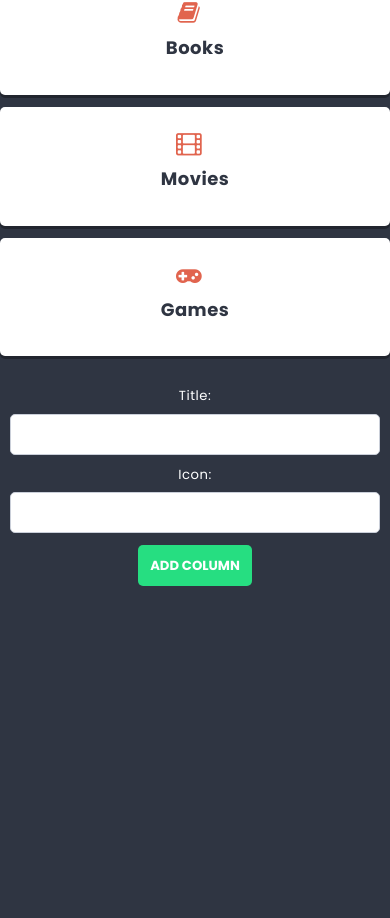
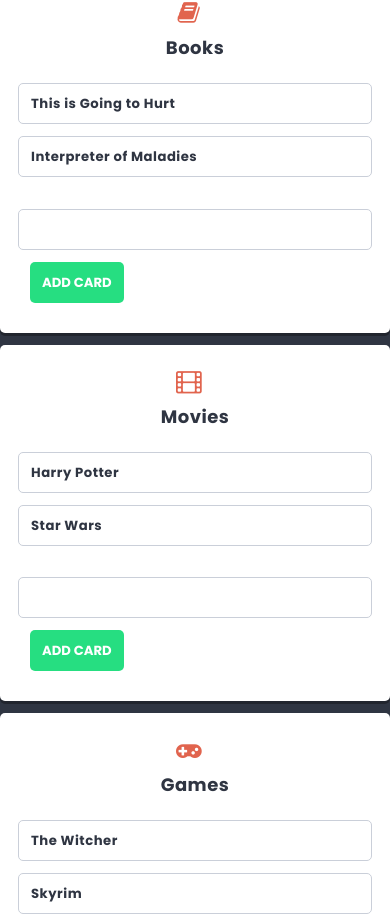
Before and after one commit to 11pablo/project1-react, a React (Create React App) app: page / in a window 390 px wide. Shown: the part 650-1568 px from the top of the page. Before the commit the page ends 1278 px from the top, so only its background shows below. Built offline with nearby package versions, Linux system fonts and the light colour scheme.

Commit message:
adding a card

```diff
--- /dev/null
+++ b/src/component/Card/Card.js
@@ -0,0 +1,9 @@
+import styles from './Card.module.scss';
+
+const Card = props => {
+    return (
+        <li className={styles.card}>{props.title}</li>
+    );
+};
+
+export default Card;
--- /dev/null
+++ b/src/component/Card/Card.module.scss
@@ -0,0 +1,13 @@
+@import '../../styles/settings.scss';
+
+.card {
+    position: relative;
+    background: $color-light;
+    border: 1px solid lighten($color-dark, 60%);
+    padding: $base-size;
+    margin: 0 0 $base-size 0;
+    border-radius: $radius;
+    display: flex;
+    justify-content: space-between;
+    font-weight: bold;
+}
--- /dev/null
+++ b/src/component/CardForm/CardForm.js
@@ -0,0 +1,22 @@
+import styles from './CardForm.module.scss';
+import { useState } from 'react';
+import Button from './../Button/Button';
+import TextInput from './../TextInput/TextInput';
+
+const CardForm = props => {
+    const [title, setTitle] = useState('');
+    const handleSubmit = e => {
+        e.preventDefault();
+        props.action({ title: title }, props.columnId);
+        setTitle('');
+    };
+
+	return (
+        <form className={styles.cardForm} onSubmit={handleSubmit}>
+            <TextInput value={title} onChange={e => setTitle(e.target.value)} />
+            <Button>Add card</Button>
+        </form>
+	);
+};
+
+export default CardForm;
--- /dev/null
+++ b/src/component/CardForm/CardForm.module.scss
@@ -0,0 +1,14 @@
+.CardForm{
+    text-align: center;
+    padding: 10px;
+}
+span{
+    margin: 10px;
+}
+@media (max-width: 767px) {
+    span, input{
+        display: block;
+        width: 100%;
+        margin: 10px 0;
+    }
+}
--- a/src/component/Column/Column.js
+++ b/src/component/Column/Column.js
@@ -1,11 +1,19 @@
-import styles from './Column.module.scss'
+import styles from './Column.module.scss';
+import Card from '../Card/Card.js';
+import CardForm from'../CardForm/CardForm';
 
 const Column = props => {
     return (
         <article className={styles.column}>
             <h2 className={styles.title}><span className={styles.icon+ ' fa fa-' + props.icon}></span>{props.title}</h2>
+            <ul className={styles.cards}>
+                {props.cards.map(card => <Card key={card.id} title={card.title} />)}
+            </ul>
+
+            <CardForm columnId={props.id} action={props.action} />
         </article>
     );
 };
 
+
 export default Column;
--- a/src/component/List/List.js
+++ b/src/component/List/List.js
@@ -1,23 +1,64 @@
 import styles from './List.module.scss';
 import Column from './../Column/Column';
-import ColumnForm from './../ColumnForm/ColumnForm';
+import ColumnForm from '../ColumnForm/ColumnForm';
 import { useState } from 'react';
 import shortid from 'shortid';
 
 const List = () => {
     const [columns, setColumns] = useState([
-        { id: 1, title: 'Books', icon: 'book' },
-        { id: 2, title: 'Movies', icon: 'film' },
-        { id: 3, title: 'Games', icon: 'gamepad' }
+        {
+	id: 1,
+	title: 'Books',
+	icon: 'book',
+	cards: [
+		{ id: 1, title: 'This is Going to Hurt' },
+		{ id: 2, title: 'Interpreter of Maladies' }
+	]
+},
+        {
+	id: 2,
+	title: 'Movies',
+	icon: 'film',
+	cards: [
+		{ id: 1, title: 'Harry Potter' },
+		{ id: 2, title: 'Star Wars' }
+	]
+},
+        {
+	id: 3,
+	title: 'Games',
+	icon: 'gamepad',
+	cards: [
+		{ id: 1, title: 'The Witcher' },
+		{ id: 2, title: 'Skyrim' }
+	]
+}
     ]);
 
 	/*const addColumn = newColumn => {
 		setColumns([...columns, { id: shortid(), title: newColumn.title }]);
 	};*/
 
+	/*const addColumn = newColumn => {
+		setColumns([...columns, { id: shortid(), title: newColumn.title, icon: newColumn.icon }]);
+	};*/
+
 	const addColumn = newColumn => {
-		setColumns([...columns, { id: shortid(), title: newColumn.title, icon: newColumn.icon }]);
+		setColumns([...columns, { id: shortid(), title: newColumn.title, icon: newColumn.icon, cards: [] }]);
 	};
+
+	const addCard = (newCard, columnId) => {
+		const columnsUpdated = columns.map(column => {
+			if(column.id === columnId)
+				return { ...column, cards: [...column.cards, { id: shortid(), title: newCard.title }]}
+			else
+				return column
+		})
+
+		setColumns(columnsUpdated);
+
+	};
+
 
 
 
@@ -30,7 +71,7 @@
 			</header>
 			<p className={styles.description}>Interesting things I want to check out</p>
 			<section className={styles.columns}>
-				{columns.map(column => <Column key={column.id} title={column.title} icon={column.icon} />)}
+				{columns.map(column => <Column key={column.id} id={column.id} title={column.title} icon={column.icon} cards={column.cards} action={addCard} />)}
 			</section>
 			<ColumnForm action={addColumn} />
 		</div>
```
